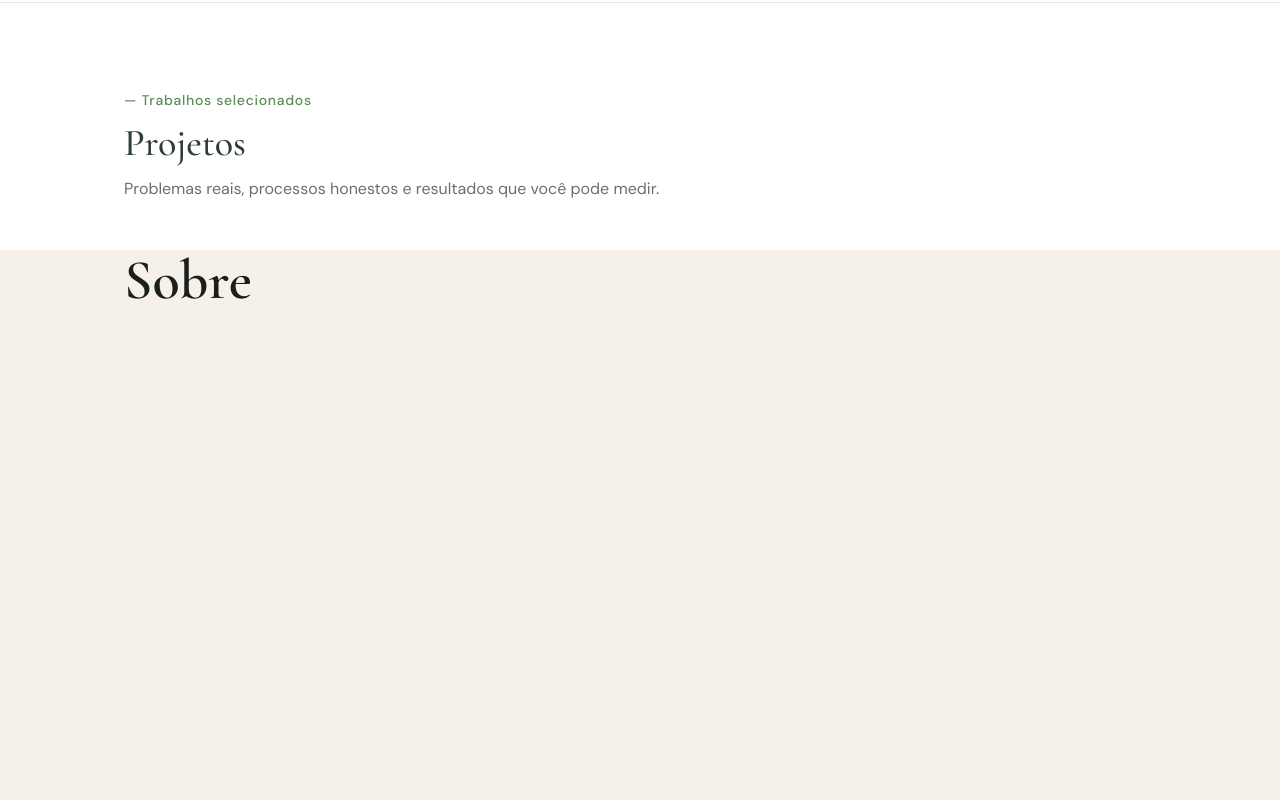
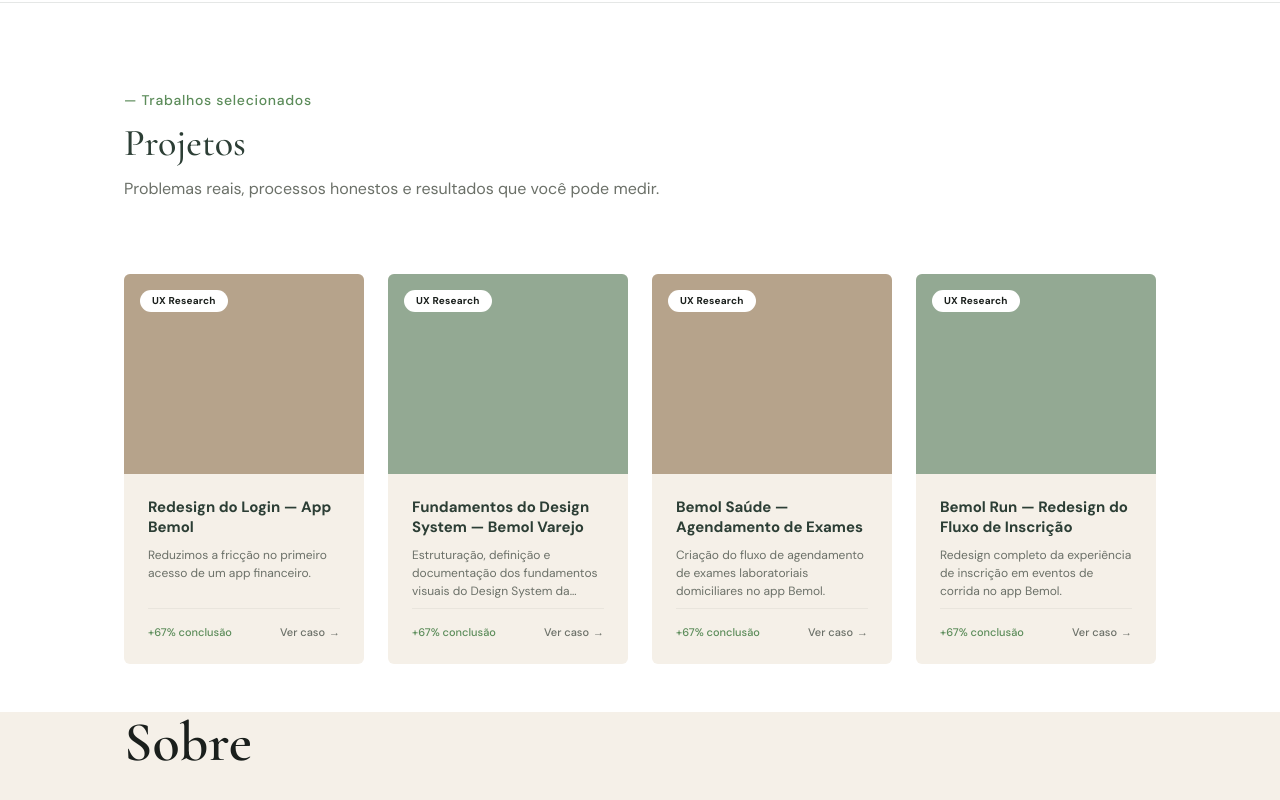
Before and after one commit to Agencia-Lumina-Digital/linda-hillary-port, a React (Vite) app: page / in a window 1280 px wide. Shown: the part 760-1560 px from the top of the page. Built offline with nearby package versions, Linux system fonts and the light colour scheme.

Commit message:
feat: integrated card project

```diff
--- a/src/features/projects/Projects.tsx
+++ b/src/features/projects/Projects.tsx
@@ -1,5 +1,37 @@
-import { Box, Stack, Typography } from '@mui/material';
+import { Box, Grid, Stack, Typography } from '@mui/material';
 import { tokens } from '../../theme/tokens';
+import { ProjectCard } from './ProjectCard';
+
+const projectsData = [
+  {
+    title: 'Redesign do Login — App Bemol',
+    description: 'Reduzimos a fricção no primeiro acesso de um app financeiro.',
+    tag: 'UX Research',
+    metric: '+67% conclusão',
+    bannerBgColor: '#B6A38B', // Muted brownish beige
+  },
+  {
+    title: 'Fundamentos do Design System — Bemol Varejo',
+    description: 'Estruturação, definição e documentação dos fundamentos visuais do Design System da Bemol.',
+    tag: 'UX Research',
+    metric: '+67% conclusão',
+    bannerBgColor: '#93A993', // Muted sage green
+  },
+  {
+    title: 'Bemol Saúde — Agendamento de Exames',
+    description: 'Criação do fluxo de agendamento de exames laboratoriais domiciliares no app Bemol.',
+    tag: 'UX Research',
+    metric: '+67% conclusão',
+    bannerBgColor: '#B6A38B',
+  },
+  {
+    title: 'Bemol Run — Redesign do Fluxo de Inscrição',
+    description: 'Redesign completo da experiência de inscrição em eventos de corrida no app Bemol.',
+    tag: 'UX Research',
+    metric: '+67% conclusão',
+    bannerBgColor: '#93A993',
+  },
+];
 
 export const Projects = () => {
   return (
@@ -52,6 +84,20 @@
           Problemas reais, processos honestos e resultados que você pode medir.
         </Typography>
       </Stack>
+
+      {/* Grid de Cards de Projetos */}
+      <Grid
+        container
+        columnSpacing={6} // 6 * 4px = 24px (igual ao padding lateral)
+        rowSpacing={6}
+        sx={{ mt: { xs: '32px', md: '48px' } }}
+      >
+        {projectsData.map((project, index) => (
+          <Grid item xs={12} sm={6} md={3} key={index}>
+            <ProjectCard {...project} />
+          </Grid>
+        ))}
+      </Grid>
     </Box>
   );
 };
```
